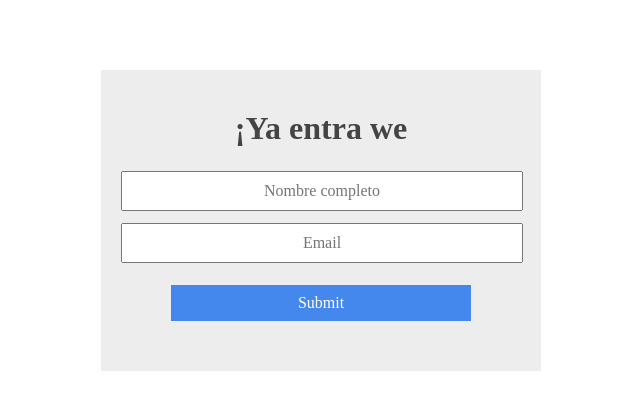
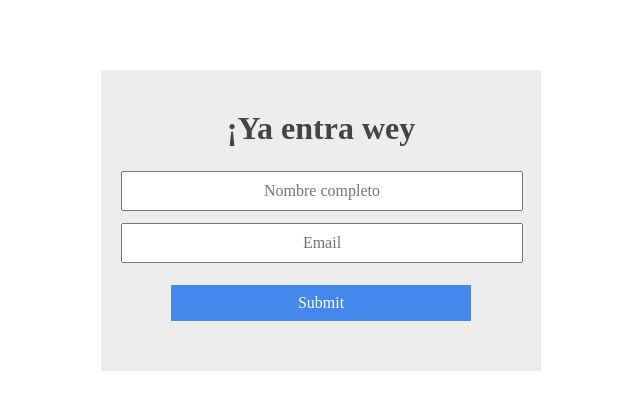
Before and after one commit to OliverDiego08/Prueba-OLINOVERD, a PHP site: page / in a window 1280 px wide. Shown: the top 410 px of the page, without its empty margins (319-959 px from the left). Run offline with PHP 8.4, Linux system fonts and the light colour scheme.

Commit message:
Modificacion en la linea 10

```diff
--- a/index.php
+++ b/index.php
@@ -7,7 +7,7 @@
 </head>
 <body>
     <form method="post">
-    	<h1>¡Ya entra we</h1>
+    	<h1>¡Ya entra wey</h1>
     	<input type="text" name="name" placeholder="Nombre completo">
     	<input type="email" name="email" placeholder="Email">
     	<input type="submit" name="register">
```
